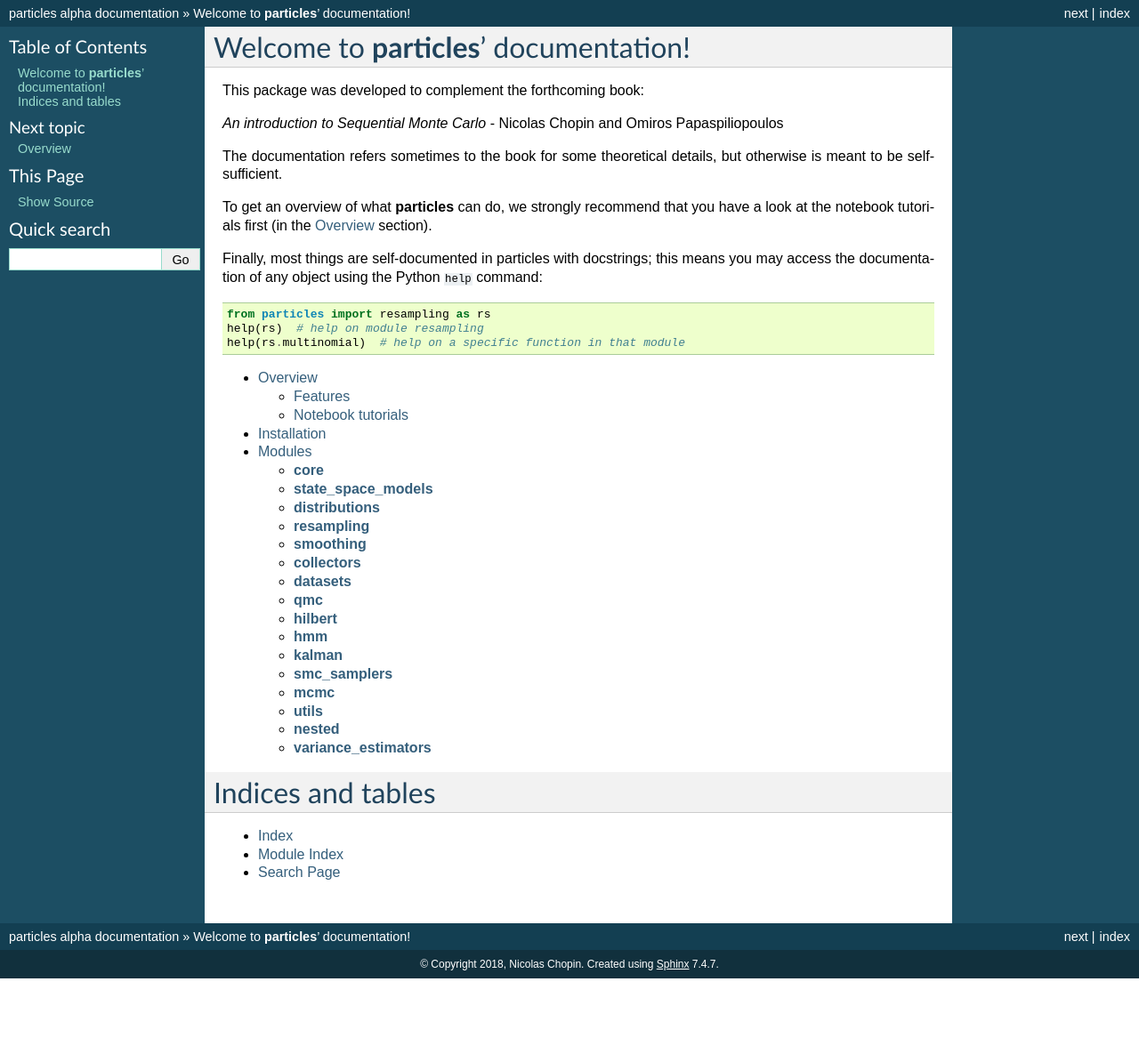
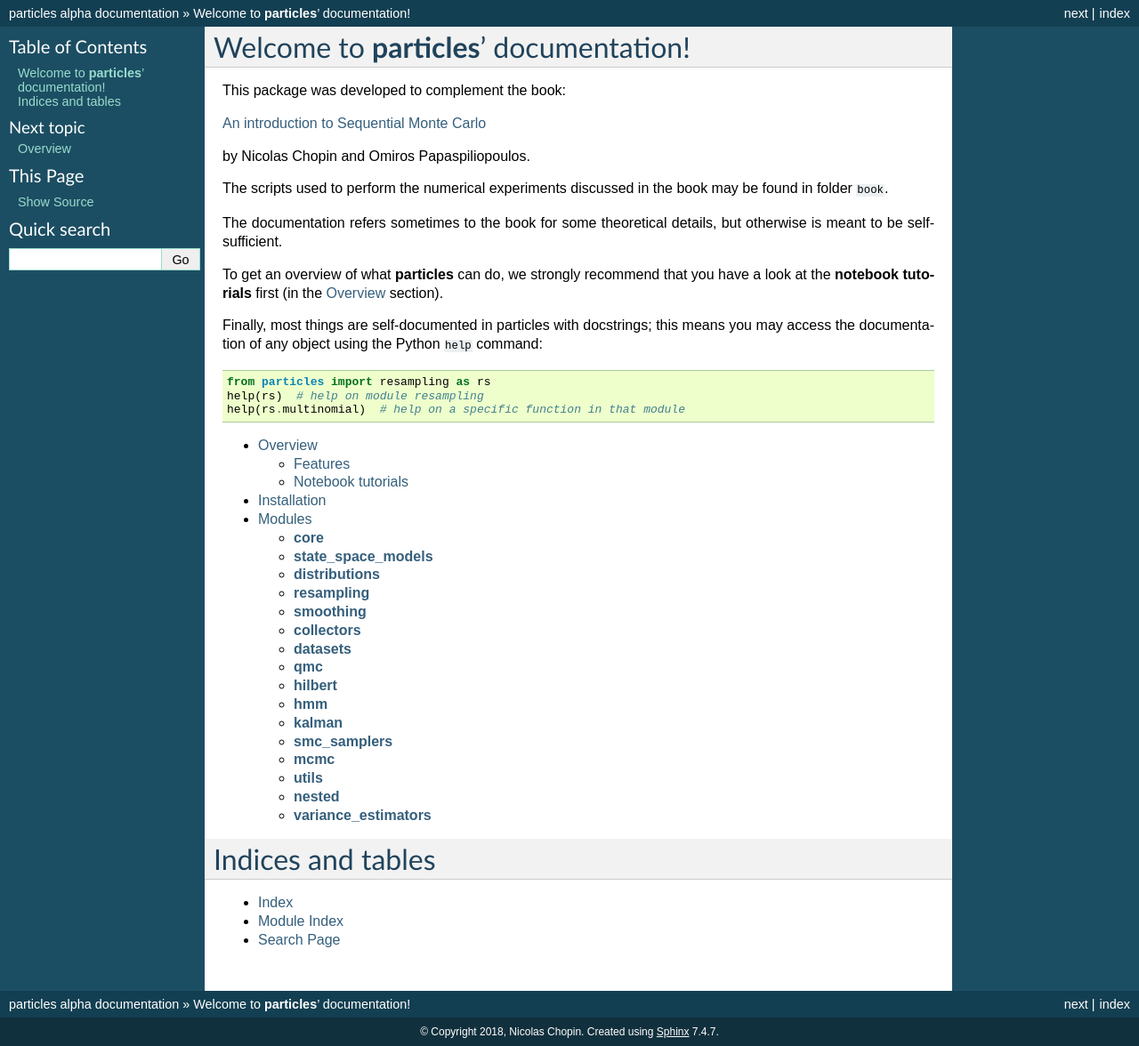
Before and after one commit to nchopin/particles, a Sphinx documentation site: the page built from docs/source/index.rst, in a window 1280 px wide. Shown: the whole page at 89% size. Built offline with Sphinx 7.4.7, drawn with Linux system fonts in a browser that asks for light colours; before the commit the page ends 1100 px from its top, so only the background shows below that.

Commit message:
last round of doc fixes

```diff
--- a/docs/source/ParticleHistory.rst
+++ b/docs/source/ParticleHistory.rst
@@ -16,4 +16,4 @@ particles.smoothing.ParticleHistory
         ParticleHistory.compute_trajectories
         ParticleHistory.extract_one_trajectory
         ParticleHistory.save
-        ParticleHistory.twofilter_smoothing
+        ParticleHistory.two_filter_smoothing
--- a/docs/source/index.rst
+++ b/docs/source/index.rst
@@ -2,16 +2,20 @@
 Welcome to **particles**' documentation!
 ========================================
 
-This package was developed to complement the forthcoming book:
+This package was developed to complement the book:
 
-*An introduction to Sequential Monte Carlo*
-- Nicolas Chopin and Omiros Papaspiliopoulos
+`An introduction to Sequential Monte Carlo <https://www.springer.com/gp/book/9783030478445>`_
+
+by Nicolas Chopin and Omiros Papaspiliopoulos.
+
+The scripts used to perform the numerical experiments discussed in the book may
+be found in folder ``book``.
 
 The documentation refers sometimes to the book for some theoretical details,
 but otherwise is meant to be self-sufficient.
 
 To get an overview of what **particles** can do, we strongly recommend that you
-have a look at the notebook tutorials first (in the `overview` section).
+have a look at the **notebook tutorials** first (in the `overview` section).
 
 Finally, most things are self-documented in particles with docstrings; this
 means you may access the documentation of any object using the Python ``help``
--- a/docs/source/tutorials.rst
+++ b/docs/source/tutorials.rst
@@ -6,9 +6,9 @@ package.
 
 .. note::
 These tutorials are also available as `ipython notebooks
-<https://ipython.org/ipython-doc/3/notebook/notebook.html#introduction>`:
+<https://ipython.org/ipython-doc/3/notebook/notebook.html#introduction>`_:
 Once you have installed the package, go to sub-folder ``docs/source/notebooks``
-and open them with ``ipython`` (or `jupyter <http://jupyter.org/>`) to interact
+and open them with ``ipython`` (or `jupyter <http://jupyter.org/>`_) to interact
 with the recorded sessions.
 
 .. toctree::
```
Also changed, not shown: docs/source/collectors.rst (+13 -0 lines), docs/source/features.rst (+5 -3 lines), docs/source/notebooks/variance_estimation.ipynb, 2 other files.
